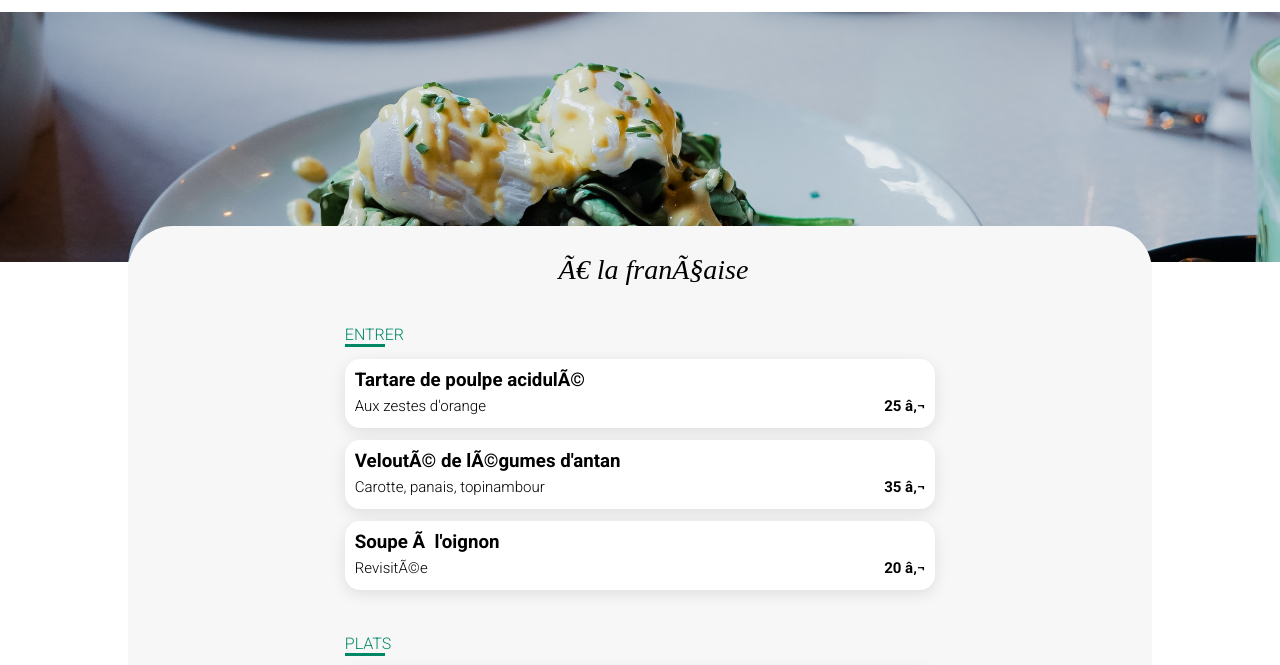
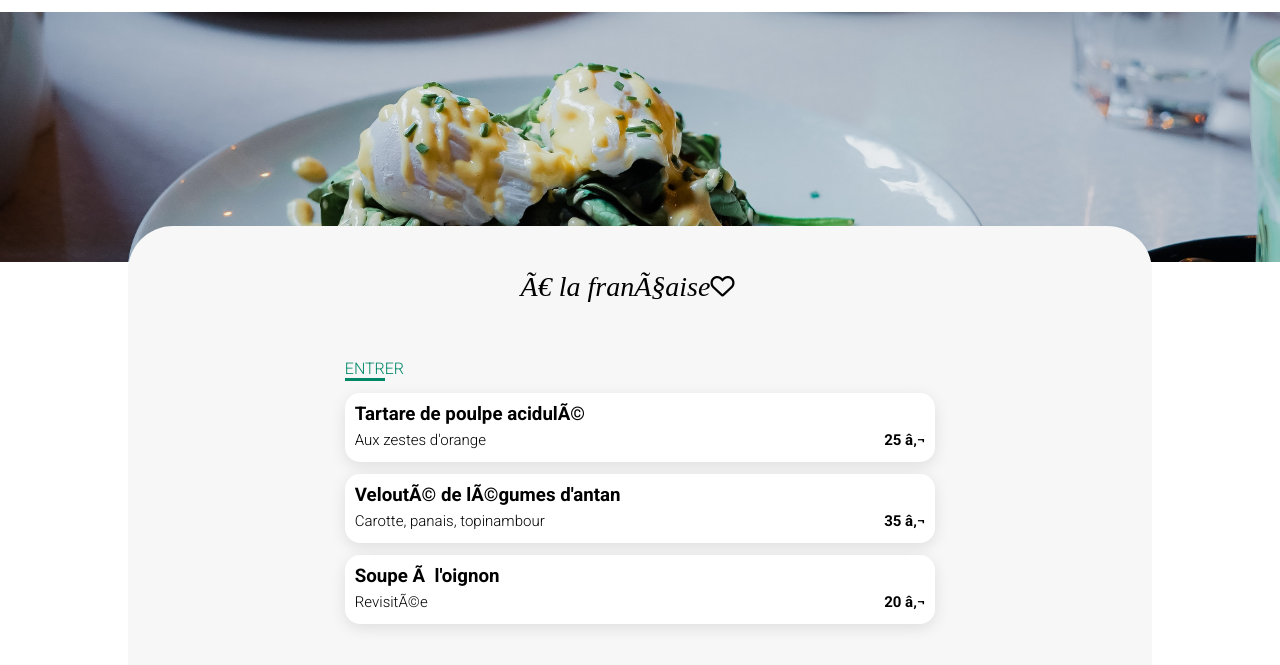
Before and after one commit to DjessimAtia/Ohmyfood, a website: page restaurants/a-la-francaise.html in a window 1280 px wide. Shown: the part 88-753 px from the top of the page. Drawn offline with Linux system fonts and the light colour scheme; a web font is replaced by a local one.

Commit message:
Premier Version

```diff
--- a/restaurants/a-la-francaise.html
+++ b/restaurants/a-la-francaise.html
@@ -39,6 +39,10 @@
 
         <div class="menu-title">
             <h1>À la française</h1>
+            <div class="icons">
+                <i class="fa-sharp fa-regular fa-heart fa-xl icon-regular"></i>
+
+            </div>
         </div>
         <div class="menu-card">
             <div class="Entrer">
--- /dev/null
+++ b/sass/Components/icone.scss
@@ -0,0 +1,3 @@
+.icons{
+    @include icone
+}
--- a/sass/Utils/_mixins.scss
+++ b/sass/Utils/_mixins.scss
@@ -162,8 +162,11 @@
 
 @mixin menu-title {
     display: flex;
-    margin-left: 27px;
+    padding: 17px;
+    align-items: center;
+    justify-content: space-between;
 }
+
 
 @mixin menu-img {
     object-fit: cover;
@@ -228,3 +231,9 @@
     font-size: 15.0431px;
     line-height: 18px;
 }
+@mixin icone{
+    display: flex;
+    justify-content: flex-end;
+    align-items: center;
+    padding-right: 25px;
+}
--- a/sass/main.scss
+++ b/sass/main.scss
@@ -1,4 +1,4 @@
 @import "./Base/reset.scss" , "./Base/typography.scss";
 @import "./Utils/variables", "./Utils/mixins";
 @import "./Layout/header", "./Layout/footer", "./Layout/Exploration.scss" ,"./Layout/Localisation.scss","./Layout/fonctionement.scss","./Layout/restaurant.scss", "./Layout/menu.scss" ;
-@import "./Components/bouton.scss", "./Components/bouton-commander.scss", "./Components/bouton-retour.scss" ;
+@import "./Components/bouton.scss", "./Components/bouton-commander.scss", "./Components/bouton-retour.scss","./Components/icone.scss" ;
```
Also changed, not shown: index.html (+16 -2 lines), restaurants/la-note-enchantee.html (+4 -0 lines), restaurants/la-palette-du-gout.html (+4 -0 lines), restaurants/le-delice-des-sens.html (+4 -0 lines), assets/css/style.css, 1 other file.
